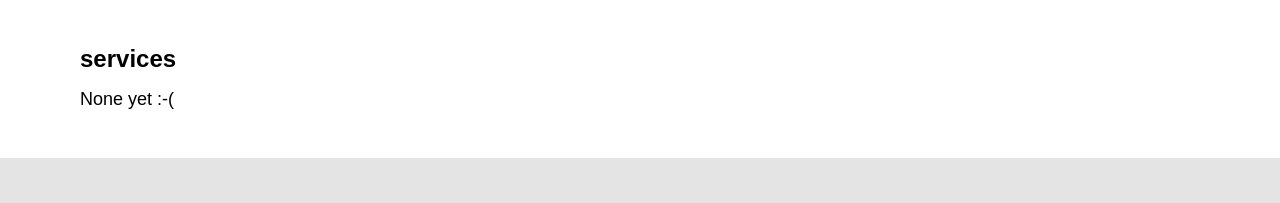
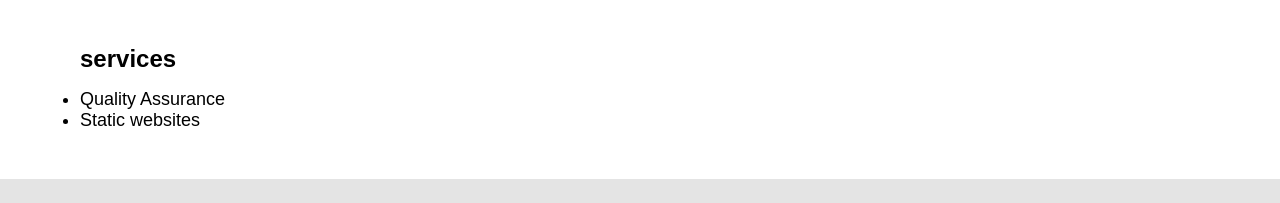
Before and after one commit to vickyjackson/digitalstuff-website, a plain HTML site: page index.html in a window 1280 px wide. Shown: the part 1506-1709 px from the top of the page. Drawn offline with Linux system fonts and the light colour scheme; a web font is replaced by a local one.

Commit message:
Added QA and Static websites to services section

```diff
--- a/index.html
+++ b/index.html
@@ -50,7 +50,10 @@
 
     <div id="services" class="services">
       <h2 class="header">Services</h2>
-      <p>None yet :-(</p>
+      <ul>
+        <li>Quality Assurance</li>
+        <li>Static websites</li>
+      </ul>
     </div>
 
     <div id="meet" class="employee1 bio">
```
